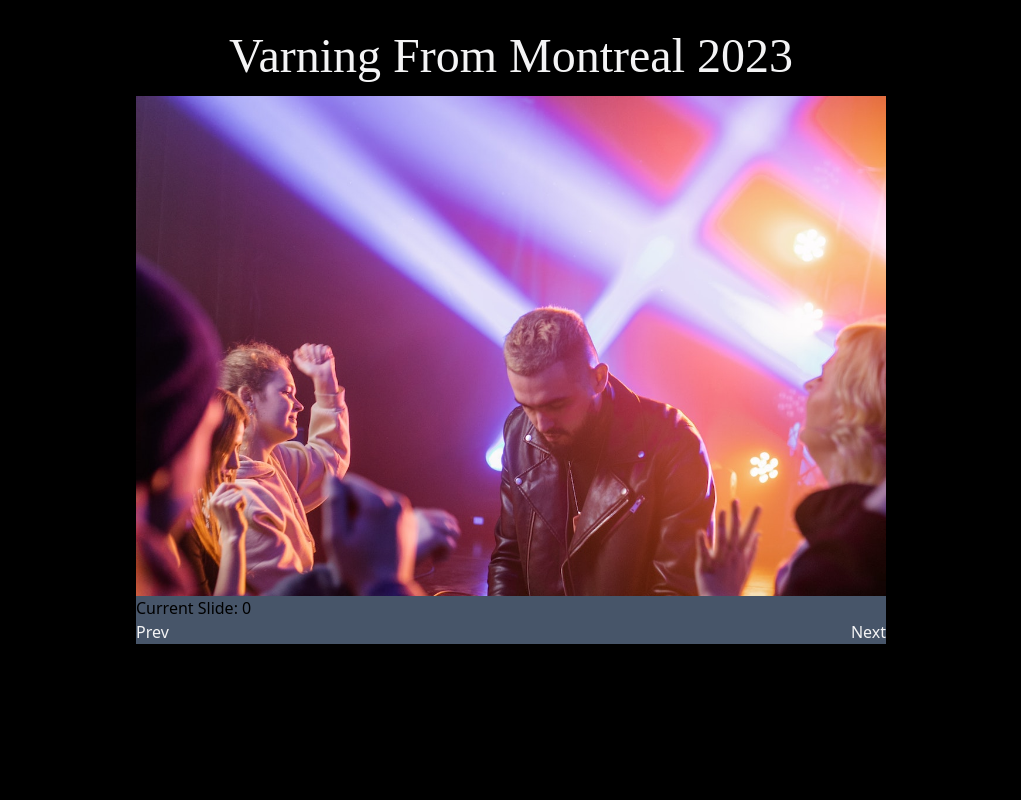
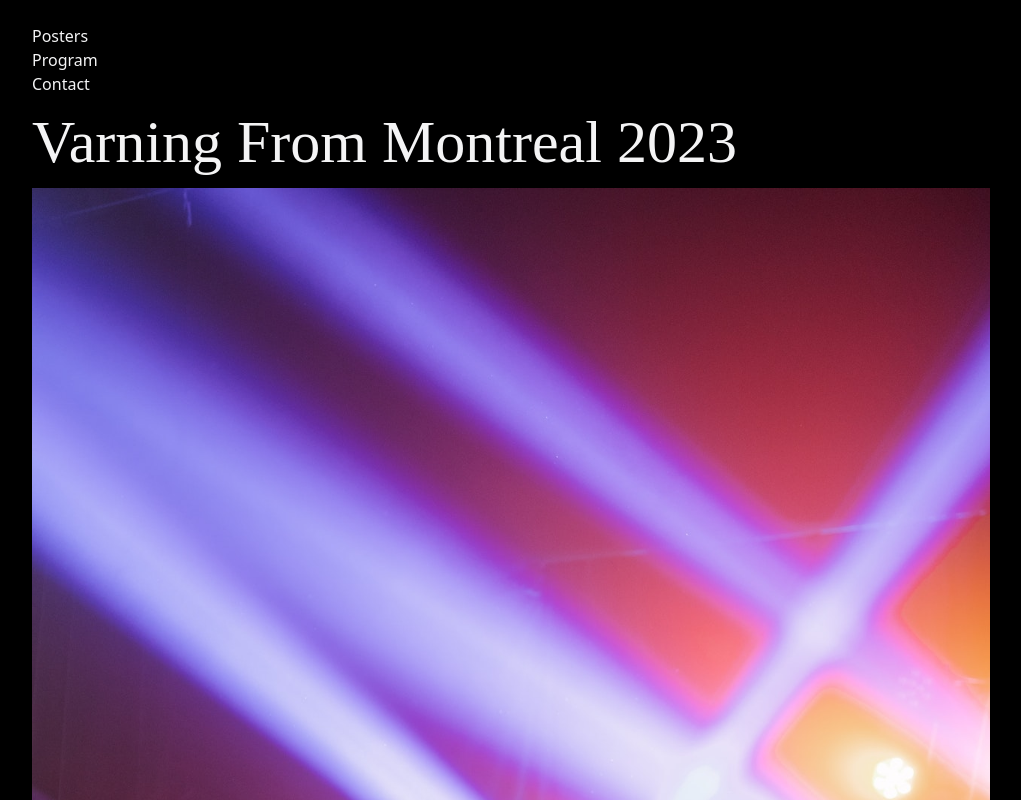
Before and after one commit to decontrol/varning, a React (Vite) app: page / in a window 1280 px wide. Shown: the top 800 px of the page, without its empty margins (129-1150 px from the left). Built offline with nearby package versions, Linux system fonts and the light colour scheme.

Commit message:
carousel done

```diff
--- a/package.json
+++ b/package.json
@@ -25,6 +25,7 @@
 		"eslint-plugin-react-hooks": "^4.6.0",
 		"eslint-plugin-react-refresh": "^0.4.3",
 		"postcss": "^8.4.29",
+		"sass": "^1.67.0",
 		"tailwindcss": "^3.3.3",
 		"typescript": "^5.0.2",
 		"vite": "^4.4.5"
--- a/src/App.tsx
+++ b/src/App.tsx
@@ -1,12 +1,32 @@
 import Carousel from './components/Carousel'
+import Nav from './components/Nav'
+import { useEffect, useState } from 'react'
 
 function App() {
+	const [windowSize, setWindowSize] = useState(0)
+	const [navMinimize, setNavMinimize] = useState(true)
+
+	window.onresize = () => {
+		setWindowSize(window.innerWidth)
+	}
+
+	useEffect(() => {
+		setWindowSize(window.innerWidth)
+		windowSize > 1200 ? setNavMinimize(false) : setNavMinimize(true)
+	}, [windowSize])
+
 	return (
-		<div className='container'>
-			<h1 className='text-zinc-100 text-5xl font-header text-center mb-4'>
+		<div className='w-full lg:w-[958px] mx-auto'>
+			<Nav navMinimize={navMinimize} />
+			{/* <h3 className='text-zinc-100 text-3xl'>
+				{windowSize}{' '}
+				{navMinimize ? 'NavMinimize is true' : 'NavMinimize is false'}
+			</h3> */}
+			<h1 className='text-zinc-100 text-xl sm:text-4xl  md:text-5xl lg:text-6xl font-header my-4'>
 				Varning From Montreal 2023
 			</h1>
-			<Carousel />
+			{/* <h2 className='text-white text-5xl'>windowSize: {windowSize}</h2> */}
+			<Carousel windowSize={windowSize} />
 		</div>
 	)
 }
--- a/src/components/Carousel.tsx
+++ b/src/components/Carousel.tsx
@@ -1,42 +1,68 @@
-import { useState } from 'react'
+import { useEffect, useState } from 'react'
 import { banners } from '../data/images.ts'
 import { carouselData } from '../data/index.ts'
 import CarouselButton from './CarouselButton'
 
-const Carousel = () => {
-	const [slideCount, setSlideCount] = useState(0)
+type CarouselProps = {
+	windowSize: number
+}
+
+const Carousel = ({ windowSize }: CarouselProps) => {
+	const [slideCount, setSlideCount] = useState(1)
+	const [distanceToMove, setDistanceToMove] = useState(0)
+	const [moveStyle, setMoveStyle] = useState(0)
 
 	const slideLength = 7
 
+	useEffect(() => {
+		setDistanceToMove(windowSize >= 1024 ? 958 : windowSize)
+		// console.log('window size:', windowSize)
+	}, [windowSize])
+
 	const handleClickNext = () => {
-		if (slideCount < slideLength) setSlideCount(slideCount + 1)
+		if (slideCount < slideLength) {
+			setSlideCount(slideCount + 1)
+			const currentXOffset = Number(moveStyle)
+			const distance = currentXOffset + distanceToMove
+			setMoveStyle(distance)
+		}
 	}
 
 	const handleClickPrev = () => {
-		if (slideCount > 0) setSlideCount(slideCount - 1)
+		if (slideCount > 1) {
+			setSlideCount(slideCount - 1)
+			const currentXOffset = Number(moveStyle)
+			const distance = currentXOffset - distanceToMove
+			setMoveStyle(distance)
+		}
 	}
 
 	return (
-		<div className='carousel-container bg-slate-600'>
-			<div className='image-container h-full text-zinc-400 max-h-[500px] flex flex-row overflow-hidden'>
+		<>
+			<h2 className='hidden text-white text-5xl'>
+				distanceToMove: {distanceToMove}
+			</h2>
+			<div className='carousel-container bg-slate-600 overflow-hidden'>
+				<div
+					className='relative image-container text-zinc-400 flex flex-row'
+					style={{ right: `${moveStyle}px` }}
+				>
+					{/* h-full sm:h-[600px] md:h-[800px] lg:h-[1200px] xl:h-[1500px] */}
 					{carouselData.map((item, i) => {
 						return (
 							<div key={item._id} className='w-full shrink-0 inline-block'>
 								<img
 									src={banners[i]}
 									alt={item.description}
-								className='w-full shrink-0 h-[500px] object-cover'
+									className='w-full shrink-0 h-full object-cover'
 								/>
 							</div>
 						)
 					})}
-				{/* <img
-					src={banners[0]}
-					alt=''
-					className='w-full h-[500px] object-cover'
-				/> */}
 				</div>
-			<div>Current Slide: {slideCount}</div>
+				{/* <div>
+					Current Slide: {slideCount} moveStyle.right: {moveStyle}
+				</div> */}
 				<div className='flex justify-between items-center'>
 					<CarouselButton
 						onClickFunc={handleClickPrev}
@@ -49,6 +75,7 @@ const Carousel = () => {
 					></CarouselButton>
 				</div>
 			</div>
+		</>
 	)
 }
 
--- /dev/null
+++ b/src/components/Nav.tsx
@@ -0,0 +1,25 @@
+import { useEffect, useState } from 'react'
+
+type NavProps = {
+	navMinimize: boolean
+}
+
+const Nav = ({ navMinimize }: NavProps) => {
+	const [classes, setClasses] = useState('')
+
+	useEffect(() => {
+		setClasses(`nav ${navMinimize ? 'mini-nav' : 'full-nav'}`)
+	}, [navMinimize])
+
+	return (
+		<nav className={classes}>
+			<h1>This is the Nav</h1>
+			<ul>
+				<li className='text-zinc-100'>Posters</li>
+				<li className='text-zinc-100'>Program</li>
+				<li className='text-zinc-100'>Contact</li>
+			</ul>
+		</nav>
+	)
+}
+export default Nav
--- a/src/index.css
+++ b/src/index.css
@@ -6,8 +6,6 @@ body {
 	background-color: #000;
 }
 
-.container {
-	width: 100hw;
-	max-width: 750px;
-	margin: 2rem auto;
+.nav.mini-nav {
+	display: none;
 }
```
Also changed, not shown: 1 other file (tests, documents, lock files or other folders). Lines whose indentation alone changed are shown as unchanged.
